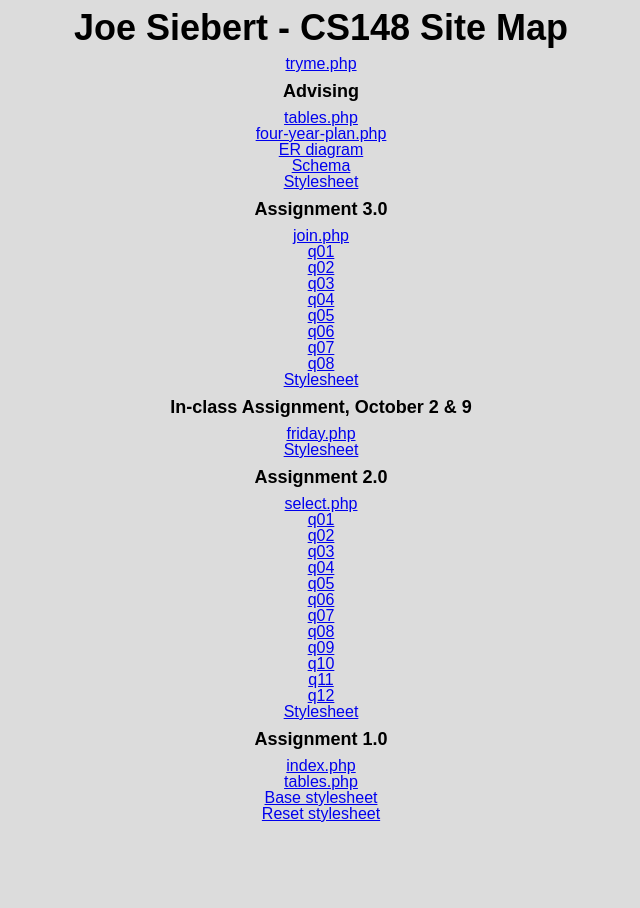
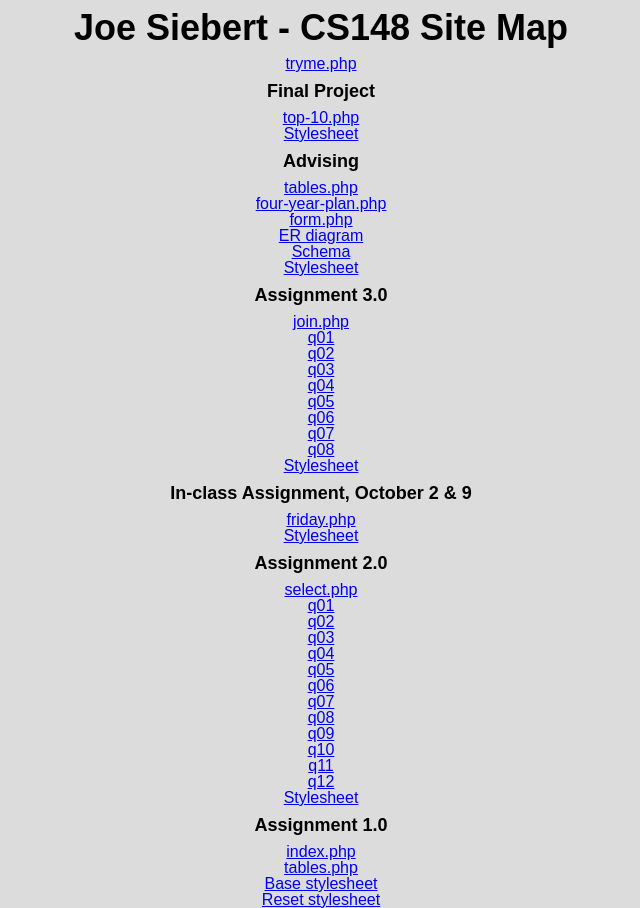
Before and after one commit to bigSiebs/cs148, a PHP site: page /sitemap.php in a window 1280 px wide. Shown: the whole page, without its empty margins (319-959 px from the left). Before the commit the page ends 822 px from the top, so only its background shows below. Run offline with PHP 8.4, Linux system fonts and the light colour scheme.

Commit message:
Updating form advising assignment

```diff
--- a/sitemap.php
+++ b/sitemap.php
@@ -15,10 +15,18 @@
         <ul>
             <li><a href="tryme.php">tryme.php</a></li>
         </ul>
+
+        <h3>Final Project</h3>
+        <ul>
+            <li><a href="assignment10/top-10.php">top-10.php</a></li>
+            <li><a href="assignment10/styles.css">Stylesheet</a></li>
+        </ul>
+
         <h3>Advising</h3>
         <ul>
             <li><a href="advising/tables.php">tables.php</a></li>
             <li><a href="advising/four-year-plan.php">four-year-plan.php</a></li>
+            <li><a href="advising/four-year-plan.php">form.php</a></li>
             <li><a href="advising/design/er-diagram.pdf">ER diagram</a></li>
             <li><a href="advising/design/schema.pdf">Schema</a></li>
             <li><a href="advising/css/styles.css">Stylesheet</a></li>
```
Also changed, not shown: assignment1.0/lib/security.php (line endings or trailing spaces).
